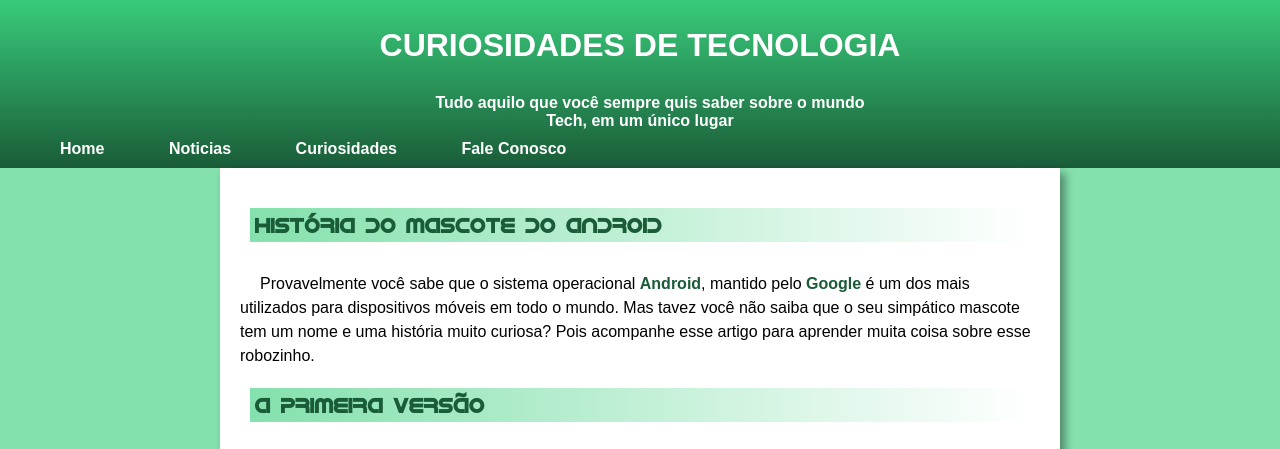
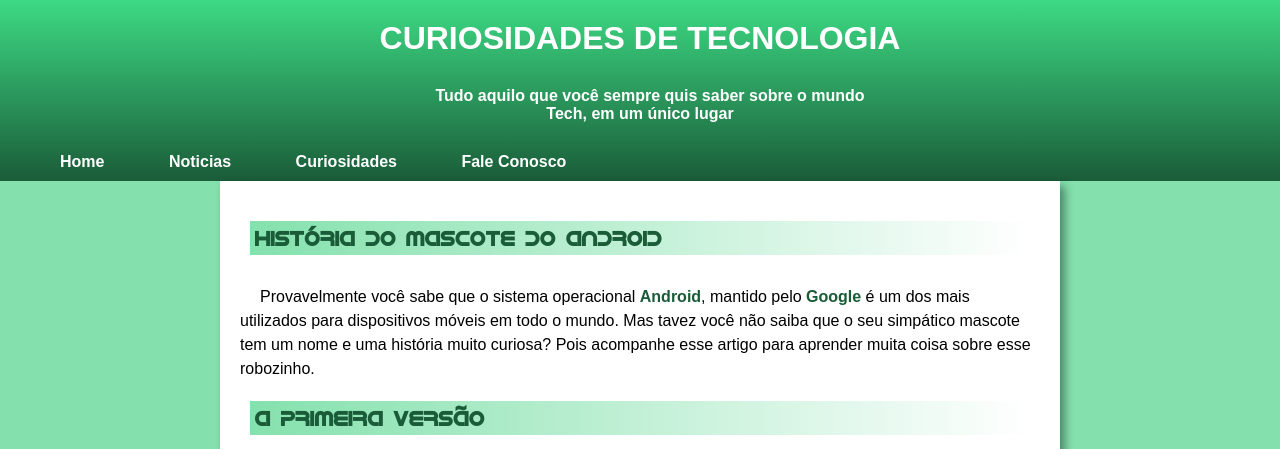
Before and after one commit to juniorsoares35/projeto-android, a plain HTML site: page index.html in a window 1280 px wide. Shown: the top 449 px of the page. Drawn offline with Linux system fonts and the light colour scheme.

Commit message:
Update SiteAndroid.css

```diff
--- a/SiteAndroid.css
+++ b/SiteAndroid.css
@@ -39,6 +39,7 @@ menu{
     padding-bottom: 10px;
     padding-top: 10px;
     margin-left: 50px;
+    text-align: justify;
 }
 menu > a{
     text-decoration: none;
@@ -58,8 +59,6 @@ menu > a:hover{
 
 header{
     background-image: linear-gradient(  #3DDA84, #1A5C38);
-    margin-top: -23px;
-    padding-top: 30px;
 }
 header > h1{
     text-align: center;
@@ -70,6 +69,7 @@ header > p{
     font: bold 1em arial;
     color: white;
     text-align: center;
+    padding-bottom: 20px;
 }
 
 
```
